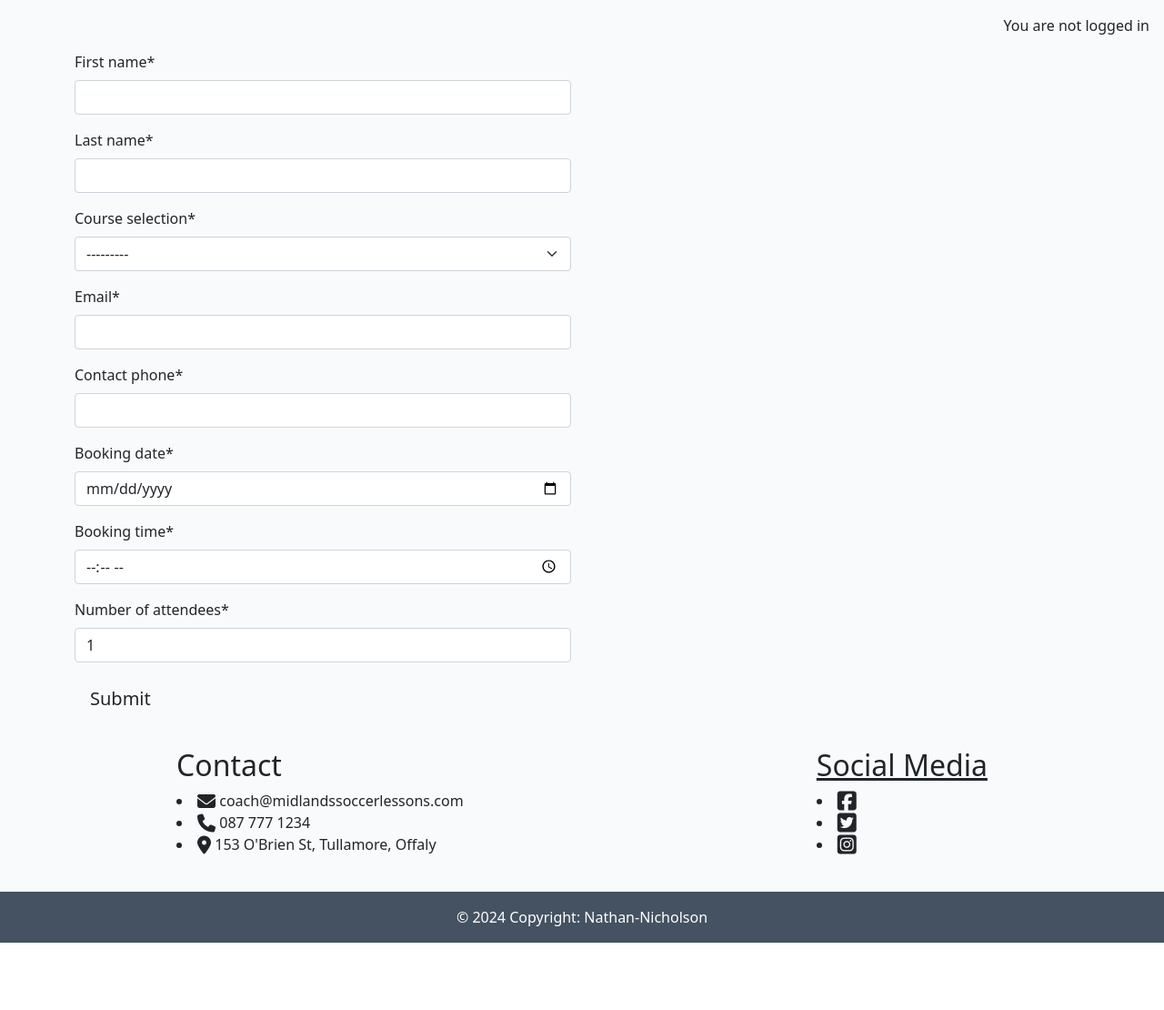
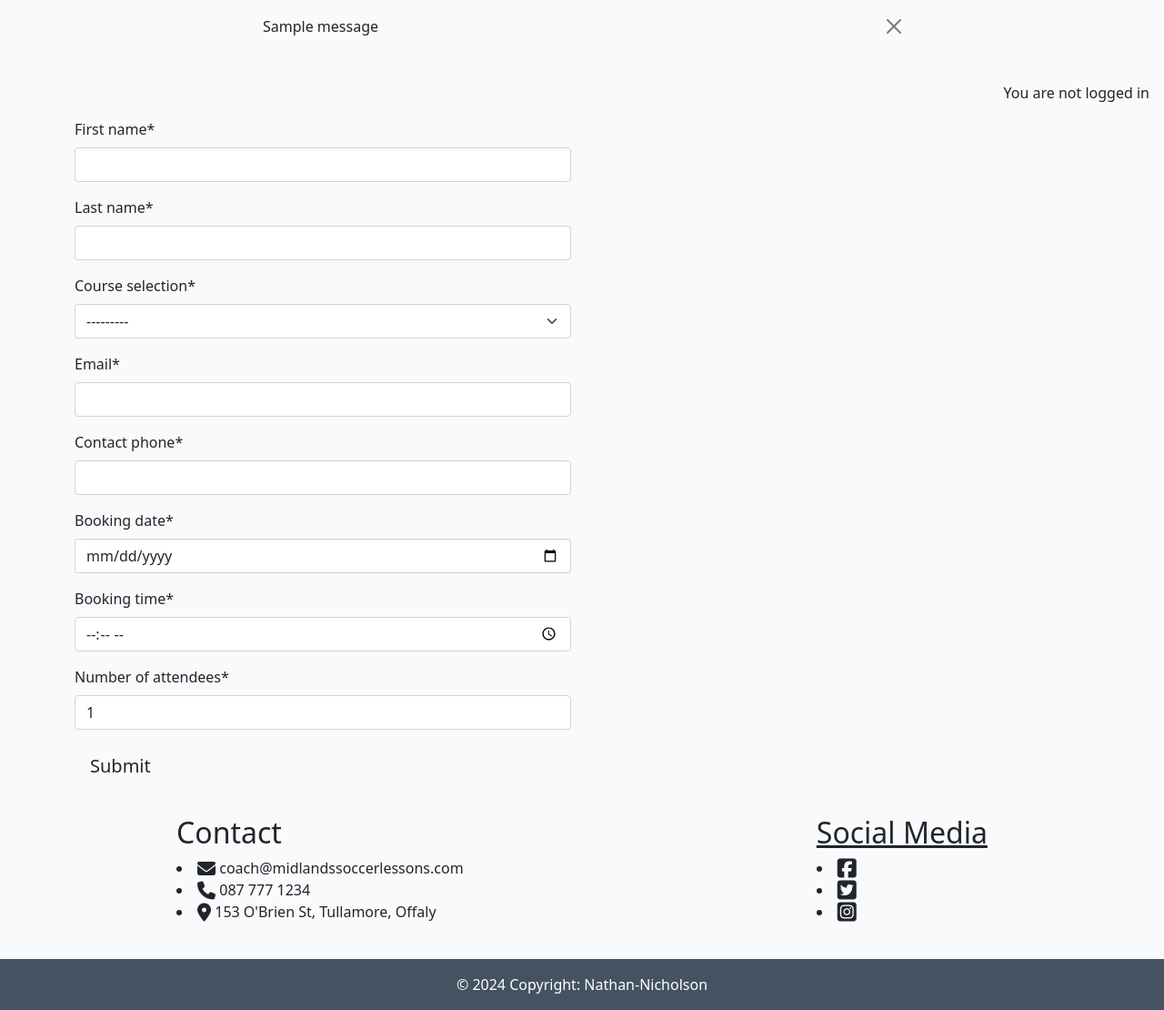
Before and after one commit to nathan-bytecode/midlands-soccer-lessons, a Django app: page /bookings/ in a window 1280 px wide. Shown: the part 60-1170 px from the top of the page at 91% size. Before the commit the page ends 1096 px from the top, so only its background shows below. Run offline with Django 4.2, Linux system fonts and the light colour scheme; tables that the repository leaves empty hold one stand-in row (values such as "Sample post"); one stand-in notice (Sample message) is shown; some libraries are stand-ins or nearby versions; some web fonts are replaced.

Commit message:
add messages display to notify user of their actions

```diff
--- a/soccer/templates/soccer/profile.html
+++ b/soccer/templates/soccer/profile.html
@@ -38,8 +38,8 @@
             <td class="td">{{ booking.booking_time }}</td>
             <td class="td">{{ booking.booking_status }}</td>
             <td><button formnovalidate name="edit" value="{{ booking.id }}"><a  href="{% url 'edit_booking' booking.id %}">Edit</a></button>
-              <button formnovalidate name="delete" value="{{ booking.id }}" type="submit" onclick="return confirm('Are you sure?');"><a>Cancel</a></button>
-              <button name="save">New Booking</button></td>
+              <button formnovalidate name="delete" value="{{  booking.id }}" type="submit" onclick="return confirm('Are you sure you want to CANCEL your booking?');"><a href="{% url 'delete_booking' booking.id %}">Cancel</a></button>
+              <button id="myBtn" name="save" value="{{  booking.id }}"><a href="{% url 'bookings' %}">New Booking</a></button></td>
           </tr>
         </table>
         {% endif %}
--- a/soccer/views.py
+++ b/soccer/views.py
@@ -44,8 +44,9 @@ def edit_booking(request, booking_id):
         form = BookingForm(request.POST, instance=booking)
         if form.is_valid():
             form.save()
-            messages.success(request,
-                             'Your reservation request has been updated')
+            messages.add_message(
+                request, messages.success,
+                'Your booking request has been updated.')
         return redirect('profile')
     booking = BookingForm(instance=booking)
     context = {
--- a/templates/base.html
+++ b/templates/base.html
@@ -87,6 +87,22 @@
         </div>
     </nav>
 
+<!-- displaying Django messages -->
+<div class="container">
+    <div class="row">
+      <div class="col-md-8 offset-md-2">
+        {% for message in messages %}
+        <div class="alert {{ message.tags }} alert-dismissible
+          fade show" id="msg" role="alert">
+          {{ message | safe }}
+          <button type="button" class="btn-close"
+            data-bs-dismiss="alert" aria-label="Close"></button>
+        </div>
+        {% endfor %}
+      </div>
+    </div>
+  </div>
+
     <main class="flex-shrink-0 main-bg">
         {% if user.is_authenticated %}
         <p class="text-end m-3">You are logged in as {{ user.username }}</p>
```
Also changed, not shown: db.sqlite3.
